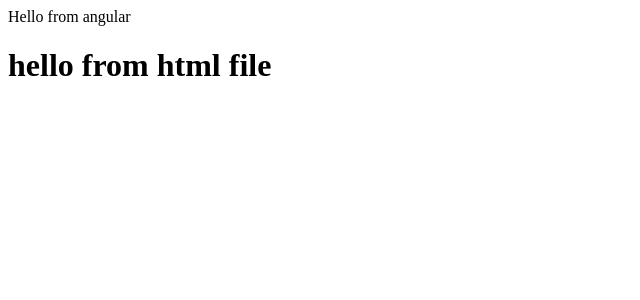
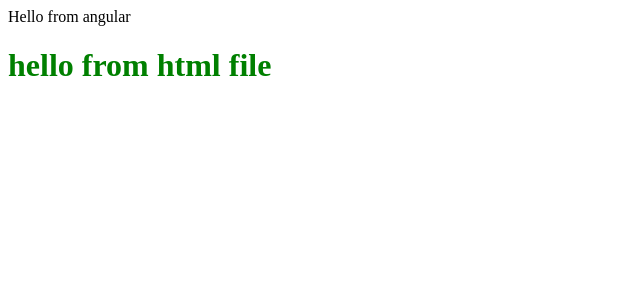
Before and after one commit to gerrymcdonnell/angularapp, an Angular app: page / in a window 1280 px wide. Shown: the top 300 px of the page, without its empty margins (0-640 px from the left). Built offline with nearby package versions, Linux system fonts and the light colour scheme.

Commit message:
added inline style

```diff
--- a/src/app/components/sandbox/sandbox.component.html
+++ b/src/app/components/sandbox/sandbox.component.html
@@ -1 +1 @@
-<h1> hello from html file </h1>
+<h1 class="special"> hello from html file </h1>
--- a/src/app/components/sandbox/sandbox.component.ts
+++ b/src/app/components/sandbox/sandbox.component.ts
@@ -2,7 +2,13 @@ import { Component } from '@angular/core';
 import {Customer} from '../Customer';
 @Component({
   selector: 'sandbox',
-  templateUrl: './sandbox.component.html'
+  //url template file
+  templateUrl: './sandbox.component.html',
+
+  //inline style back ticks
+  styles: ['.special{color:green;}']
+
+
   /*template output note the backwards singlequotes
   this can alos be a html template file*/
   /*
```
